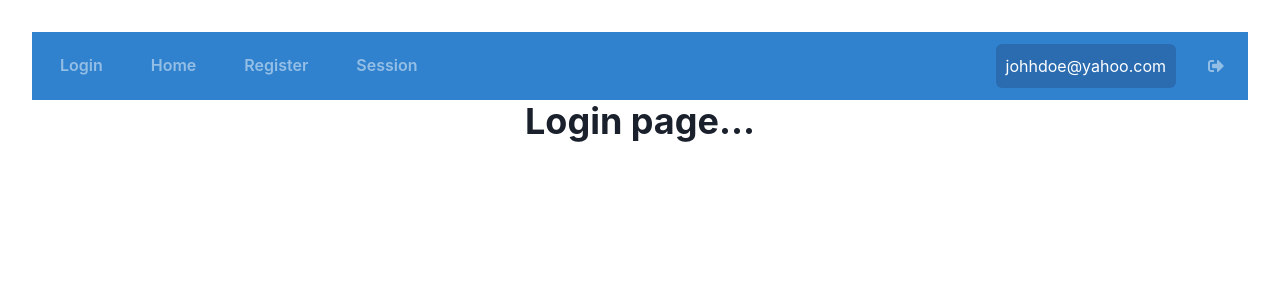
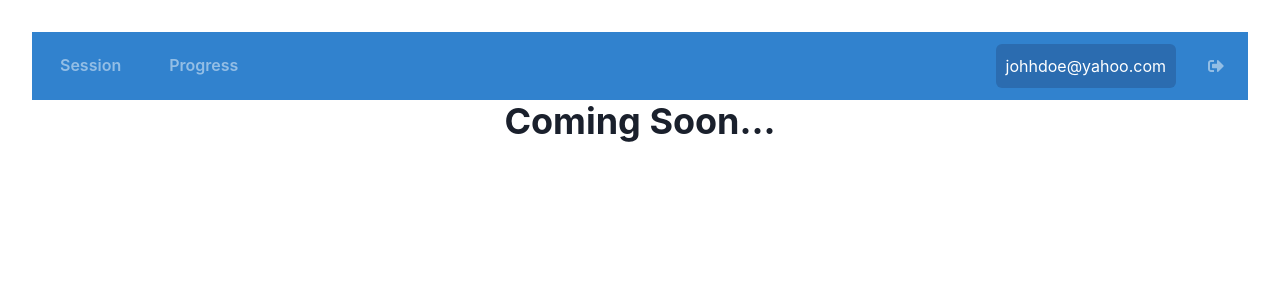
Before and after one commit to logunlaja26/BNKRLL, a React (Vite) app: page /login in a window 1280 px wide. Shown: the top 300 px of the page. Built offline with nearby package versions, Linux system fonts and the light colour scheme.

Commit message:
Introduced changes to how main page is served

```diff
--- a/src/App.tsx
+++ b/src/App.tsx
@@ -7,13 +7,13 @@ import LiveSession from "./pages/LiveSession";
 import Login from "./pages/Login";
 import Register from "./pages/Register";
 import FormData from "./components/FormData";
+import Progress from "./pages/Progress";
 
 function App() {
   const [dataList, setDataList] = useState<FormData>({} as FormData);
 
   const handleFormSubmit = async (formData: FormData) => {
     setDataList(formData);
-    console.log("rest call data ....", formData);
   };
 
   return (
@@ -23,6 +23,7 @@ function App() {
           <Route index path="/" element={<Home />} />
           <Route path="/login" element={<Login />} />
           <Route path="/register" element={<Register />} />
+          <Route path="/progress" element={<Progress />} />
           <Route
             path="/session"
             element={<Session onFormSubmit={handleFormSubmit} />}
--- a/src/components/NavBar.tsx
+++ b/src/components/NavBar.tsx
@@ -24,33 +24,40 @@ const NavBar = () => {
       <Grid bg="blue.500" p="3">
         <Flex alignItems="center">
           <Stack spacing={4} direction="row">
-            <Button
+            {/* <Button
               colorScheme="whiteAlpha"
               variant="ghost"
               onClick={handleLoginClick}
               _hover={{ color: "white" }}>
               Login
-            </Button>
-            <Button
+            </Button> */}
+            {/* <Button
               colorScheme="whiteAlpha"
               variant="ghost"
               onClick={() => navigate("/home")}
               _hover={{ color: "white" }}>
               Home
-            </Button>
-            <Button
+            </Button> */}
+            {/* <Button
               colorScheme="whiteAlpha"
               variant="ghost"
               onClick={() => navigate("/register")}
               _hover={{ color: "white" }}>
               Register
-            </Button>
+            </Button> */}
             <Button
               colorScheme="whiteAlpha"
               variant="ghost"
               onClick={() => navigate("/Session")}
               _hover={{ color: "white" }}>
               Session
+            </Button>
+            <Button
+              colorScheme="whiteAlpha"
+              variant="ghost"
+              onClick={() => navigate("/progress")}
+              _hover={{ color: "white" }}>
+              Progress
             </Button>
           </Stack>
 
--- a/src/pages/Home.tsx
+++ b/src/pages/Home.tsx
@@ -1,13 +1,13 @@
-import { Heading } from "@chakra-ui/react";
-import NavBar from "../components/NavBar";
+import FormData from "../components/FormData";
+import Session from "./Session";
 
 const Home = () => {
+  const handleFormSubmit = (formData: FormData) => {
+    console.log("Form submitted with data:", formData);
+  };
   return (
     <>
-      <NavBar />
-      <div>
-        <Heading>This the main paige</Heading>
-      </div>
+      <Session onFormSubmit={handleFormSubmit} />
     </>
   );
 };
--- a/src/pages/Login.tsx
+++ b/src/pages/Login.tsx
@@ -6,7 +6,7 @@ const Login = () => {
     <>
       <NavBar />
       <div>
-        <Heading>Login page...</Heading>
+        <Heading>Coming Soon...</Heading>
       </div>
     </>
   );
--- /dev/null
+++ b/src/pages/Progress.tsx
@@ -0,0 +1,14 @@
+import React from "react";
+import NavBar from "../components/NavBar";
+import { Heading } from "@chakra-ui/react";
+
+const Progress = () => {
+  return (
+    <>
+      <NavBar />
+      <Heading>Coming soon....</Heading>
+    </>
+  );
+};
+
+export default Progress;
--- a/src/pages/Session.tsx
+++ b/src/pages/Session.tsx
@@ -15,6 +15,7 @@ import {
   NumberDecrementStepper,
   Spacer,
   Center,
+  Heading,
 } from "@chakra-ui/react";
 import NavBar from "../components/NavBar";
 import { useNavigate } from "react-router-dom";
@@ -75,7 +76,7 @@ const Session = ({ onFormSubmit }: Props) => {
         bg="whitesmoke"
         h="100vh"
         justify="center">
-        <h1 style={{ color: "black" }}>Start a live session</h1>
+        <Heading>Start a live session</Heading>
         <Container
           //maxWidth="2xs"
           maxWidth="md"
```
